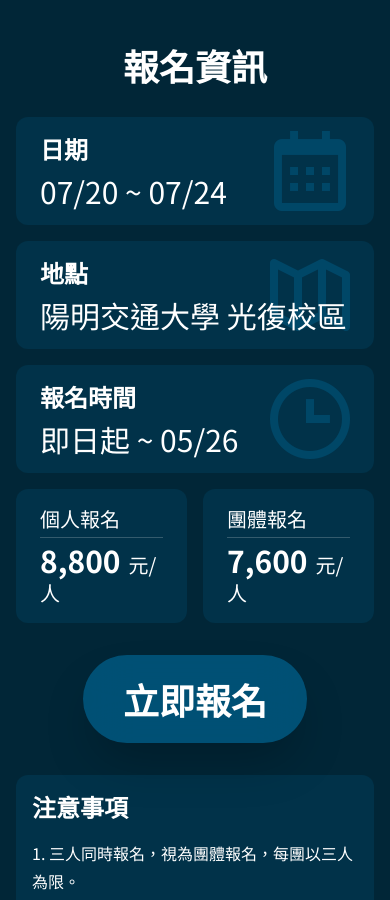
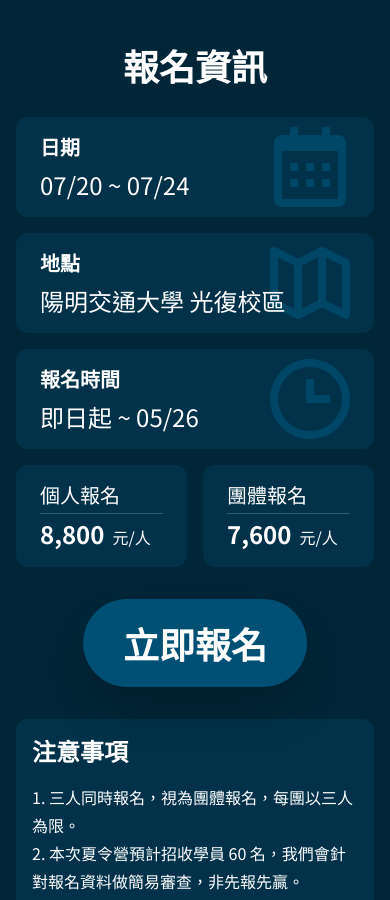
Before and after one commit to sitcon-tw/camp2024, a Next.js app: page /2023/ in a window 390 px wide. Shown: the part 8080-8980 px from the top of the page. Built offline with nearby package versions, Linux system fonts and the light colour scheme.

Commit message:
updated ApplicationInfo style

```diff
--- a/components/ApplicationInfo.tsx
+++ b/components/ApplicationInfo.tsx
@@ -15,8 +15,8 @@ function PriceBox({ type, price }: { type: string; price: number }) {
           }
         </div>
       </div>
-      <div className="text-xl">
-        <span className="text-3xl font-bold mr-2">{price.toLocaleString()}</span>
+      <div className="lg:text-xl">
+        <span className="text-2xl lg:text-3xl font-bold mr-2">{price.toLocaleString()}</span>
         <span>元/人</span>
       </div>
     </div>
@@ -34,9 +34,16 @@ function ApplicationCard({ children, icon = "bx-question-mark" }: { children: Re
 }
 function ApplicationTitle({ children }: { children: React.ReactNode }) {
   return (
-    <h2 className="text-2xl font-bold mb-2">
+    <h2 className="text-xl lg:text-2xl font-bold mb-2">
       {children}
     </h2>
+  )
+}
+function ApplicationContent({ children }: { children: React.ReactNode }) {
+  return (
+    <h3 className="text-2xl lg:text-3xl">
+      {children}
+    </h3>
   )
 }
 export default function ApplicationInfo() {
@@ -45,15 +52,15 @@ export default function ApplicationInfo() {
       <SectionTitle id="application-info">報名資訊</SectionTitle>
       <ApplicationCard icon="bx-calendar">
         <ApplicationTitle>日期</ApplicationTitle>
-        <h3 className="text-3xl">07/20 ~ 07/24</h3>
+        <ApplicationContent>07/20 ~ 07/24</ApplicationContent>
       </ApplicationCard>
       <ApplicationCard icon="bx-map-alt">
         <ApplicationTitle>地點</ApplicationTitle>
-        <h3 className="text-3xl">陽明交通大學 光復校區</h3>
+        <ApplicationContent>陽明交通大學 光復校區</ApplicationContent>
       </ApplicationCard>
       <ApplicationCard icon="bx-time">
         <ApplicationTitle>報名時間</ApplicationTitle>
-        <h3 className="text-3xl">即日起 ~ 05/26</h3>
+        <ApplicationContent>即日起 ~ 05/26</ApplicationContent>
       </ApplicationCard>
       <div className="flex gap-4 w-full">
         <PriceBox type="個人報名" price={8800} />
```
